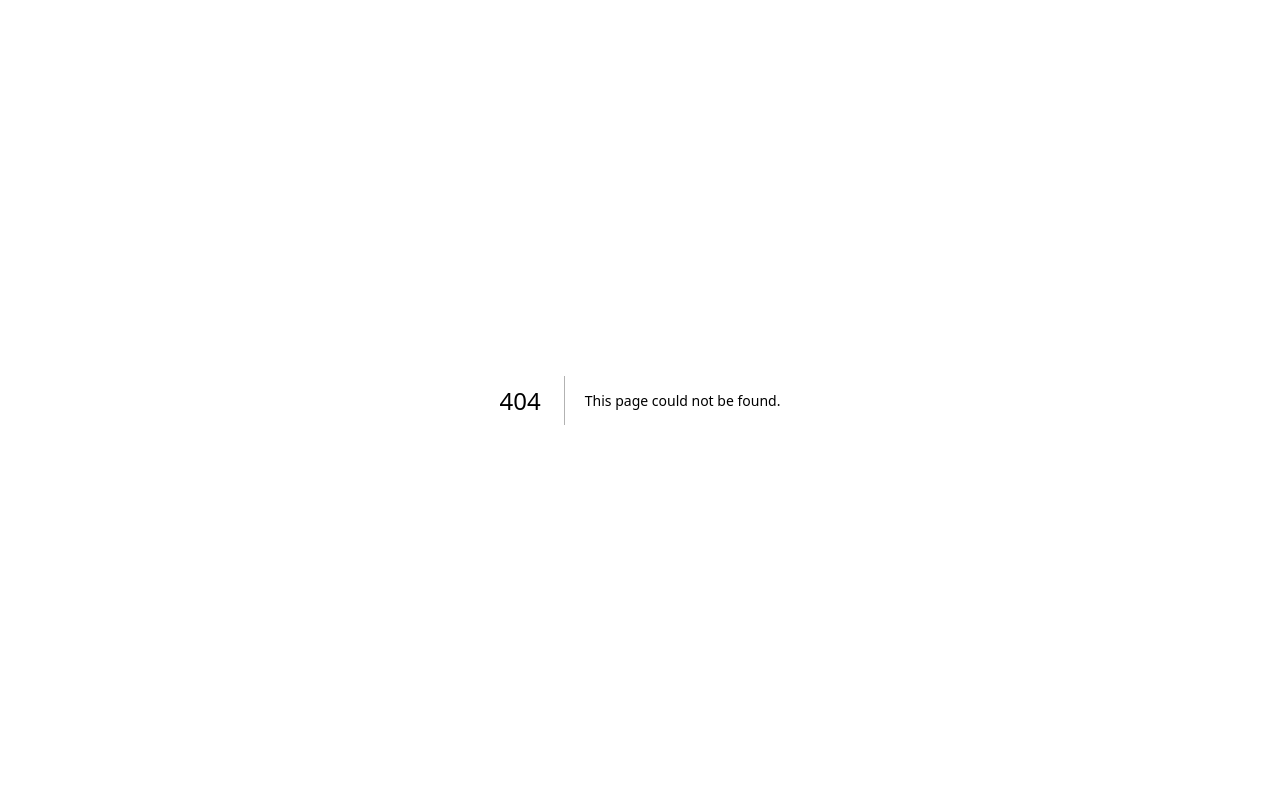
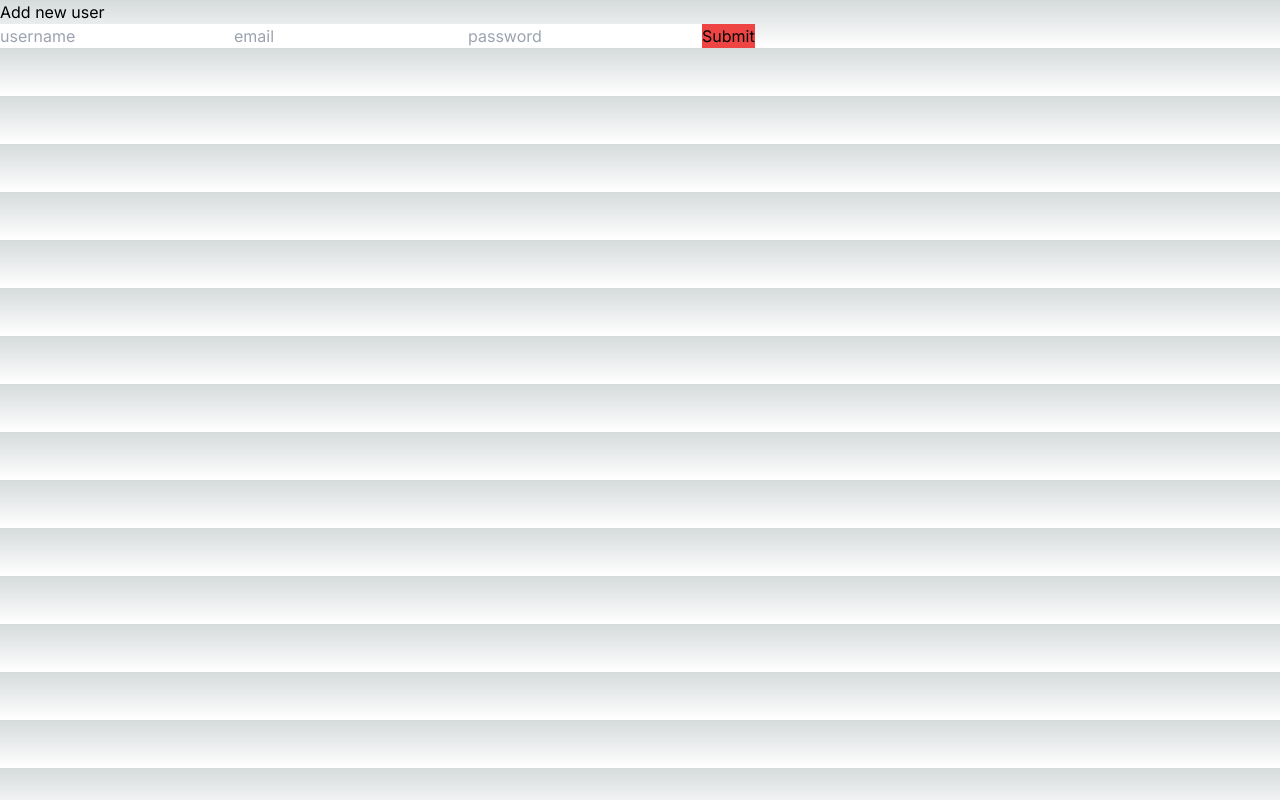
Before and after one commit to sjTheSahilJoseph/The-NextJS, a Next.js app: page /addnewuser in a window 1280 px wide. Before the commit this address had no page. Built offline with nearby package versions, Linux system fonts and the light colour scheme.

Commit message:
Sending data using UI

```diff
--- /dev/null
+++ b/app/addnewuser/page.jsx
@@ -0,0 +1,63 @@
+"use client";
+
+import { useEffect, useState } from "react";
+
+
+function AddNewUser() {
+
+    const [username, setUsername] = useState('');
+    const [email, setEmail] = useState('');
+    const [password, setPassword] = useState('');
+
+    function handleUsernameChange(e) {
+        setUsername(e.target.value)
+    }
+
+    function handleEmailChange(e) {
+        setEmail(e.target.value)
+    }
+
+    function handlePasswordChange(e) {
+        setPassword(e.target.value)
+    }
+
+    // We don't have to specify full URL, just api/path.
+    async function handleSubmit() {
+        try {
+            let response = await fetch('api/users', {
+                method: 'POST',
+                headers: {
+                    'Content-Type': 'application/json',
+                },
+                body: JSON.stringify({
+                    username, email, password
+                })
+            });
+
+            // Await the JSON parsing
+            const responseData = await response.json();
+            console.log(responseData);
+        } catch (err) {
+            console.log(err);
+        }
+    }
+
+    return (
+        <>
+
+            <h1 className="heading">Add new user</h1>
+
+
+            <form className="text-black" onSubmit={e => e.preventDefault()}>
+                <input onChange={(e) => handleUsernameChange(e)} value={username} type="text" name="username" id="username" placeholder="username" />
+                <input onChange={(e) => handleEmailChange(e)} value={email} type="text" name="email" id="email" placeholder="email" />
+                <input onChange={(e) => handlePasswordChange(e)} value={password} type="text" name="password" id="password" placeholder="password" />
+                <button className="bg-red-500 text-black" type="submit" onClick={handleSubmit}>Submit</button>
+            </form>
+
+        </>
+    );
+
+}
+
+export default AddNewUser;
```
